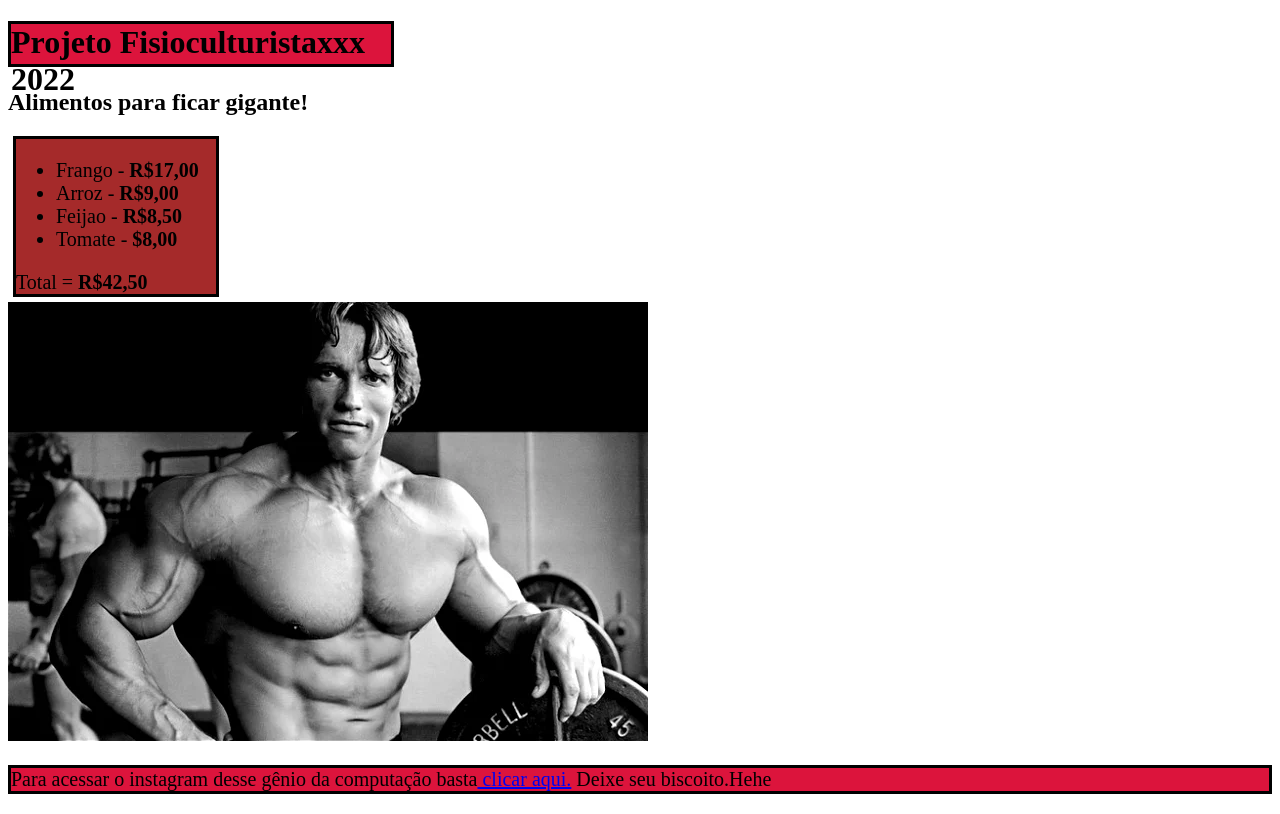
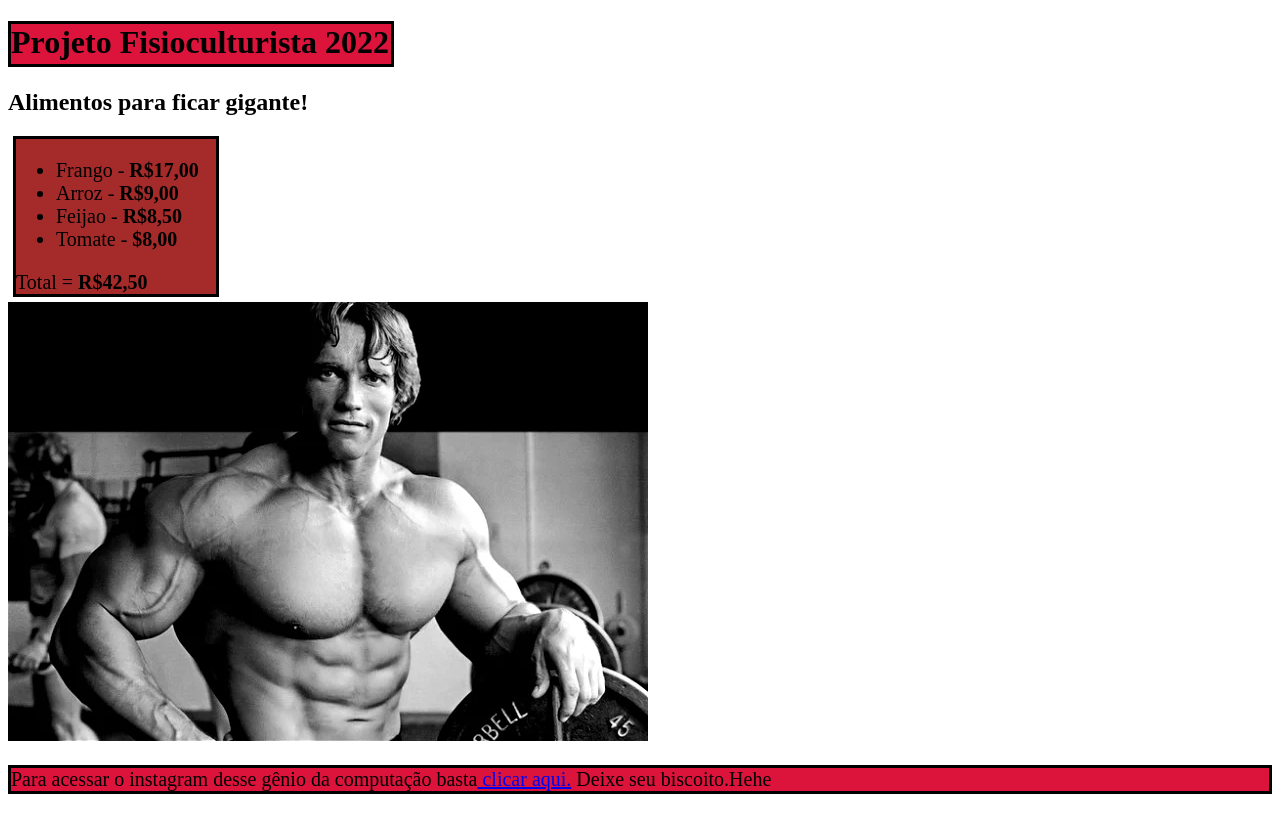
Before and after one commit to Leo-Schimdt/Exercicio.lista, a plain HTML site: page index.html in a window 1280 px wide. Drawn offline with Linux system fonts and the light colour scheme.

Commit message:
Tirado os x do fisioculturista

```diff
--- a/index.html
+++ b/index.html
@@ -8,7 +8,7 @@
     <link rel="stylesheet" href="style.css">
 </head>
 <body>
-    <h1>Projeto Fisioculturistaxxx 2022</h1>
+    <h1>Projeto Fisioculturista 2022</h1>
     <h2>Alimentos para ficar gigante!</h2>
     <div class="lista">
         <ul>
```
